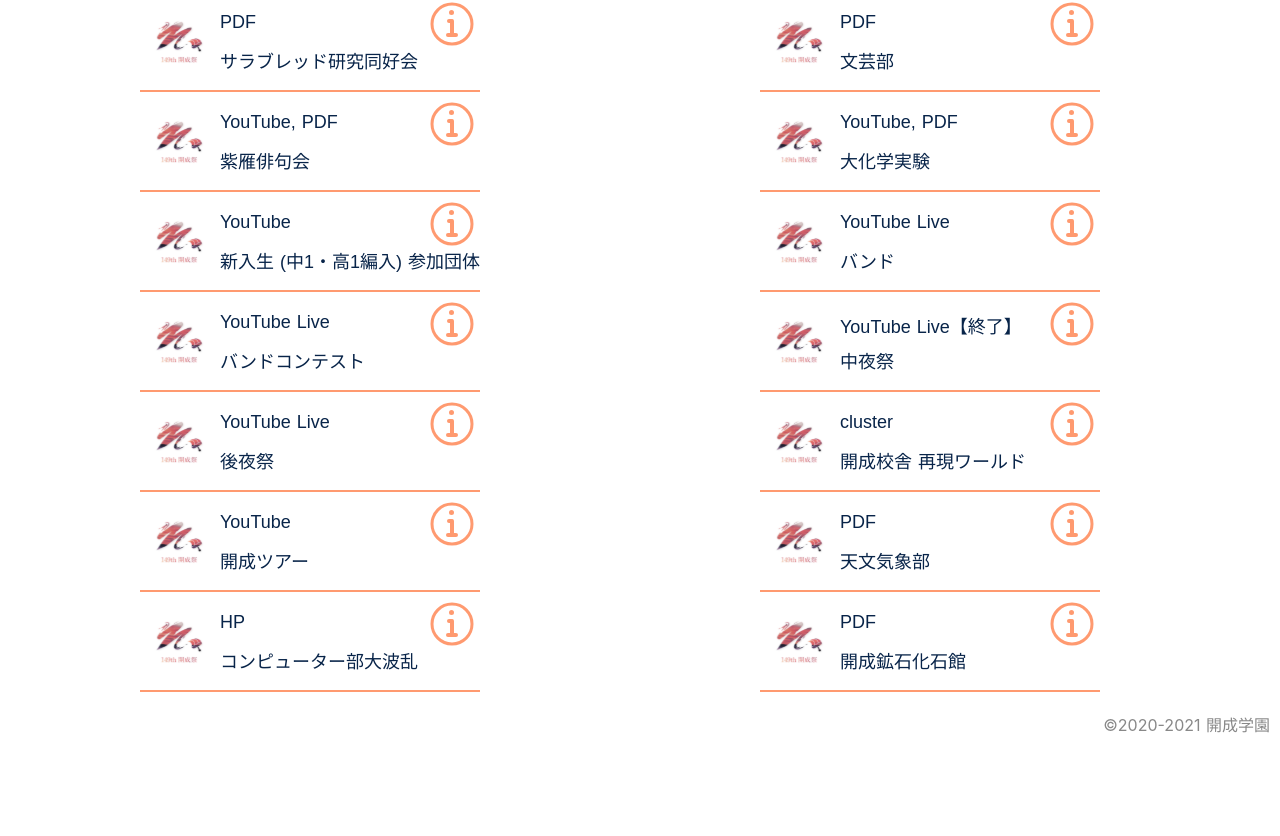
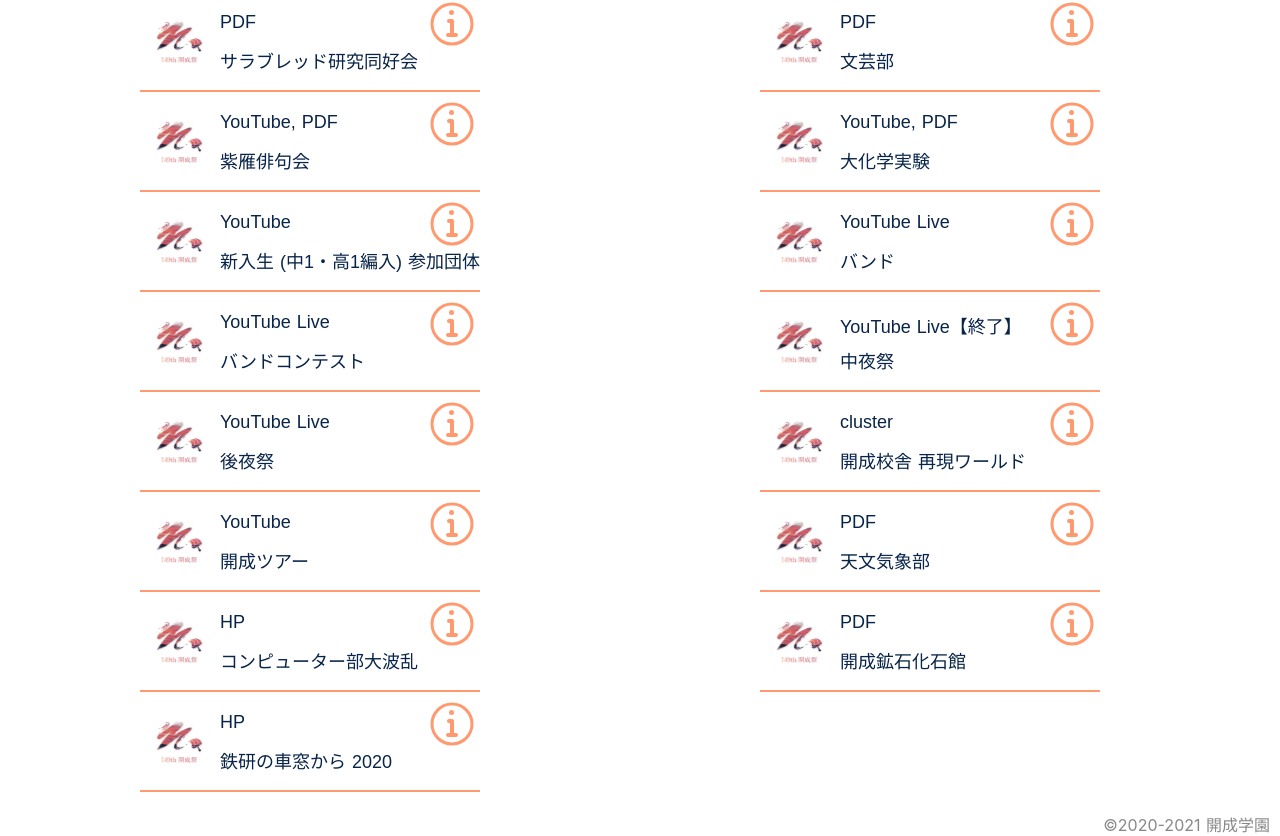
Before and after one commit to OR6107/149th-kaiseifes, a Nuxt app: page /online in a window 1280 px wide. Shown: the part 1770-2606 px from the top of the page. Before the commit the page ends 2506 px from the top, so only its background shows below. Built offline with nearby package versions, Linux system fonts and the light colour scheme.

Commit message:
Add 鉄研

```diff
--- a/pages/online.vue
+++ b/pages/online.vue
@@ -586,6 +586,16 @@ export default {
             'https://drive.google.com/drive/folders/1XfDRucJ5nTphnmat4zDFuKJMYuXhLmry',
           contentUrlText: 'Google Drive',
         },
+        {
+          id: 112,
+          name: '鉄研の車窓から 2020',
+          place: 'HP',
+          type: HP,
+          description:
+            '今年度の文化祭はオンライン上のみの開催となってしまいましたが、部誌「乗降場」の公開・鉄研クイズ・毎年恒例の大ジオラマの様子・合宿＆旅行会紹介・フォトコンテストなど、様々なコンテンツが楽しめます。是非ご参加ください！',
+          contentUrl: 'https://kstekken2020.localinfo.jp/',
+          contentUrlText: 'Webサイト',
+        },
       ],
       show_projects: [],
       show_projects_1: [],
```
